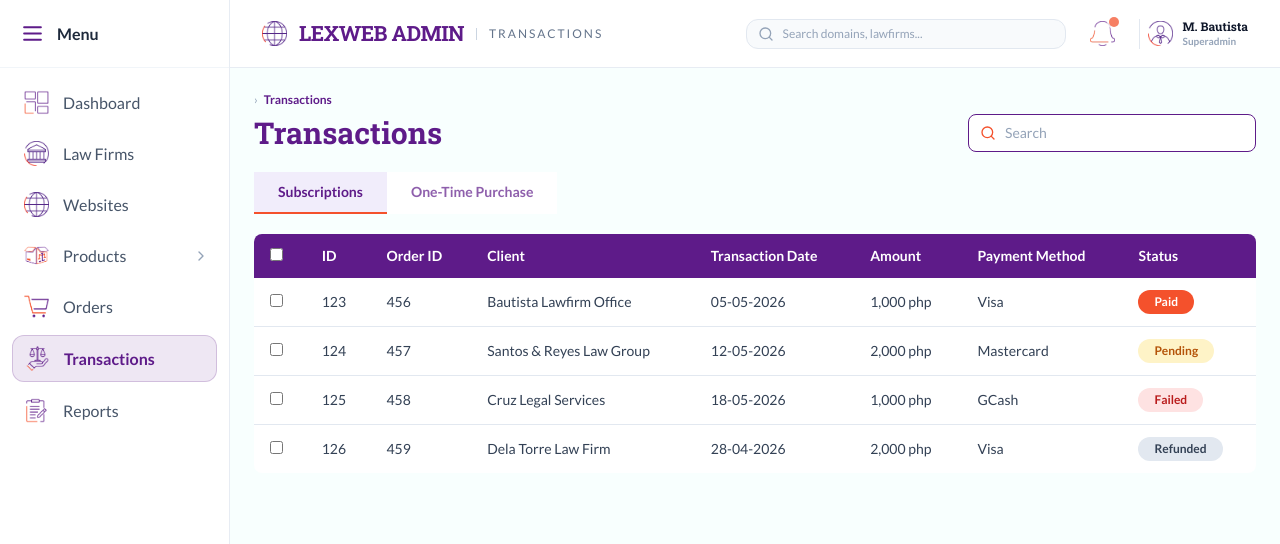
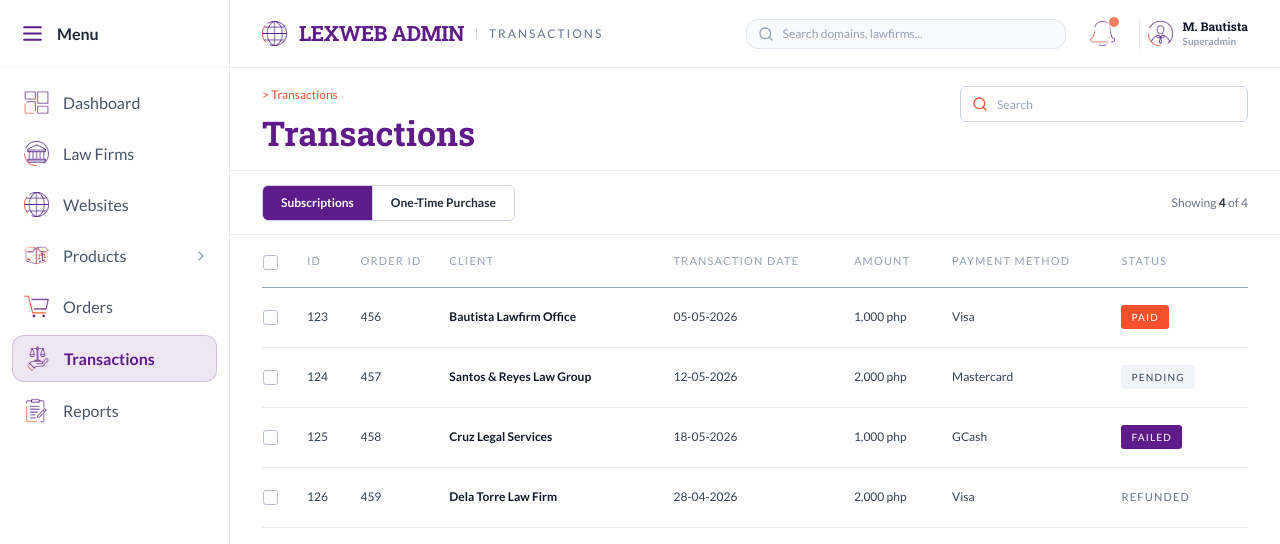
Before and after one commit to gjvlio/lexweb_admin, a React (Vite) app: page /transactions in a window 1280 px wide. Shown: the top 544 px of the page. Built offline with nearby package versions, Linux system fonts and the light colour scheme.

Commit message:
Fixed spacing and font weights

```diff
--- a/src/pages/Transactions/Transactions.jsx
+++ b/src/pages/Transactions/Transactions.jsx
@@ -1,4 +1,5 @@
 import React, { useEffect, useMemo, useState } from 'react'
+import { Link } from 'react-router-dom'
 import { Search } from 'lucide-react'
 import usePagination from '../../hooks/usePagination'
 import TransactionsTab from './components/TransactionsTab'
@@ -10,10 +11,47 @@ import {
   subscriptionTransactions,
 } from './data/transactionsData'
 
+// NOTE: pulled from LawFirmsListData.js so both pages share one palette.
+// If your project already centralizes this (e.g. src/styles/tokens.js),
+// delete this block and import tokens from there instead.
+const tokens = {
+  purple: '#5E1B89',
+  orange: '#F4512C',
+  ink: '#1E293B',
+  muted: '#64748B',
+  faint: '#94A3B8',
+  line: '#E6EAF0',
+  rule: '#94A3B8',
+  bg: '#F8FFFE',
+}
+
 const PAGE_SIZE = 8
 
 // Stable identifier for a row regardless of which tab it's rendered under
 const rowKey = (tab, row) => `${tab}-${row.id}-${row.orderId}`
+
+function CheckBox({ checked, onChange, label }) {
+  return (
+    <button
+      type="button"
+      role="checkbox"
+      aria-checked={checked}
+      aria-label={label}
+      onClick={onChange}
+      className="w-[15px] h-[15px] rounded-[3px] flex items-center justify-center transition-colors cursor-pointer"
+      style={{
+        border: `1px solid ${checked ? tokens.purple : '#B6BECB'}`,
+        background: checked ? tokens.purple : '#FFFFFF',
+      }}
+    >
+      {checked && (
+        <svg width="9" height="9" viewBox="0 0 10 10" fill="none">
+          <path d="M1.5 5.2L3.8 7.5L8.5 2.5" stroke="#fff" strokeWidth="1.8" strokeLinecap="round" strokeLinejoin="round" />
+        </svg>
+      )}
+    </button>
+  )
+}
 
 export default function Transactions() {
   const [activeTab, setActiveTab] = useState('subscriptions')
@@ -41,7 +79,6 @@ export default function Transactions() {
     totalPages,
     startIndex,
     endIndex,
-    goToPage,
     nextPage,
     prevPage,
     resetPage,
@@ -92,20 +129,28 @@ export default function Transactions() {
   const clearSelection = () => setSelectedKeys(new Set())
 
   return (
-    <div className="space-y-5">
-      <div className="space-y-1.5">
-        <nav aria-label="Breadcrumb" className="flex items-center gap-1.5 text-xs font-sans">
-          <span className="text-slate-400">&rsaquo;</span>
-          <span className="text-brand-purple font-semibold">Transactions</span>
-        </nav>
-
-        <div className="flex flex-wrap items-center justify-between gap-4">
-          <h1 className="text-3xl font-heading font-bold text-brand-purple leading-tight">
+    <div className="-m-6 bg-white min-h-[calc(100vh-68px)] flex flex-col font-sans">
+      {/* Header Band */}
+      <section style={{ borderBottom: `1px solid ${tokens.line}` }}>
+        <div className="px-4 sm:px-8 pt-[18px] pb-[20px] flex flex-wrap items-start justify-between gap-4">
+          <div>
+            <Link
+              to="/transactions"
+              className="hover:underline block"
+              style={{ fontSize: 12, color: tokens.orange }}
+            >
+              &gt; Transactions
+            </Link>
+            <h1
+              className="font-heading font-bold leading-none mt-[12px]"
+              style={{ fontSize: 34, color: tokens.purple }}
+            >
               Transactions
             </h1>
+          </div>
 
-          <div className="relative w-64 lg:w-72">
-            <Search className="pointer-events-none absolute left-3 top-1/2 h-4 w-4 -translate-y-1/2 text-brand-orange" />
+          <div className="relative w-full sm:w-64 lg:w-72">
+            <Search className="pointer-events-none absolute left-3 top-1/2 h-4 w-4 -translate-y-1/2" style={{ color: tokens.orange }} />
             <input
               type="search"
               value={query}
@@ -115,16 +160,23 @@ export default function Transactions() {
               }}
               placeholder="Search"
               aria-label="Search transactions"
-              className="w-full rounded-lg border border-brand-purple bg-white py-2 pl-9 pr-3 text-sm text-slate-800 placeholder-slate-400 focus:outline-none focus:ring-2 focus:ring-brand-purple"
+              className="w-full rounded-[6px] h-[36px] border border-slate-300 bg-white pl-9 pr-3 text-xs text-slate-800 placeholder-slate-400 focus:outline-none focus:ring-2"
+              style={{ '--tw-ring-color': tokens.purple }}
             />
           </div>
         </div>
-      </div>
+      </section>
 
-      <div className="flex">
+      {/* Filter and Control Bar */}
+      <section
+        className="px-4 sm:px-8 min-h-[64px] py-3 flex flex-wrap items-center justify-between gap-x-4 gap-y-3"
+        style={{ borderBottom: `1px solid ${tokens.line}` }}
+      >
+        <div className="flex rounded-[6px] overflow-hidden shrink-0 border border-slate-300">
           <TransactionsTab
             name="Subscriptions"
             isActive={activeTab === 'subscriptions'}
+            isFirst
             onClick={() => handleTabClick('subscriptions')}
           />
           <TransactionsTab
@@ -134,46 +186,55 @@ export default function Transactions() {
           />
         </div>
 
-      {selectedKeys.size > 0 && (
-        <div className="flex items-center justify-between rounded-lg bg-[#F1EDFB] px-4 py-2.5">
-          <p className="text-sm font-semibold text-brand-purple">
+        {selectedKeys.size > 0 ? (
+          <div className="flex items-center gap-4">
+            <p className="text-xs font-semibold" style={{ color: tokens.purple }}>
               {selectedKeys.size} selected
             </p>
             <button
               type="button"
               onClick={clearSelection}
-            className="text-sm font-semibold text-brand-purple hover:underline"
+              className="text-xs font-semibold hover:underline"
+              style={{ color: tokens.purple }}
             >
               Clear selection
             </button>
           </div>
+        ) : (
+          <span className="shrink-0 text-xs text-slate-500">
+            Showing <strong style={{ color: tokens.ink }}>{visibleRows.length}</strong> of {filteredRows.length}
+          </span>
         )}
+      </section>
 
-      <div className="overflow-hidden rounded-lg">
-        <table className="w-full border-collapse">
+      {/* Transactions Table */}
+      <section className="px-4 sm:px-8 flex-1 overflow-x-auto">
+        <table className="w-full border-collapse text-left">
           <thead>
-            <tr className="bg-brand-purple text-left text-sm font-bold text-white">
-              <th className="px-4 py-3">
-                <input
-                  type="checkbox"
-                  className="accent-white"
+            <tr style={{ borderBottom: `1px solid ${tokens.rule}` }}>
+              <th className="text-left align-middle h-[52px] pt-[4px] w-[44px]">
+                <CheckBox
                   checked={allVisibleSelected}
-                  ref={(el) => {
-                    if (el) el.indeterminate = !allVisibleSelected && someVisibleSelected
-                  }}
                   onChange={toggleSelectAllVisible}
-                  aria-label="Select all visible transactions"
+                  label="Select all visible transactions"
                 />
+                {someVisibleSelected && !allVisibleSelected && (
+                  <span className="sr-only">Some rows selected</span>
+                )}
               </th>
               {activeTable.columns.map((col) => (
-                <th key={col.key} className="px-4 py-3">
+                <th
+                  key={col.key}
+                  className="align-middle h-[52px] font-sans uppercase text-[11px] tracking-[1.2px] whitespace-nowrap text-left"
+                  style={{ color: tokens.faint, fontWeight: 400 }}
+                >
                   {col.label}
                 </th>
               ))}
             </tr>
           </thead>
 
-          <tbody className="bg-white">
+          <tbody>
             {visibleRows.length > 0 ? (
               visibleRows.map((row) => (
                 <TransactionRow
@@ -186,57 +247,41 @@ export default function Transactions() {
               ))
             ) : (
               <tr>
-                <td colSpan={activeTable.columns.length + 1} className="px-4 py-16 text-center text-sm text-slate-500">
+                <td colSpan={activeTable.columns.length + 1} className="px-4 py-16 text-center text-xs text-slate-500">
                   No transactions match &ldquo;{query}&rdquo;
                 </td>
               </tr>
             )}
           </tbody>
         </table>
-      </div>
+      </section>
 
+      {/* Pagination Bar */}
       {totalPages > 1 && (
-        <div className="flex items-center justify-between px-1 py-2">
-          <p className="text-sm text-slate-500">
-            Page {currentPage} of {totalPages}
-          </p>
-
-          <div className="flex items-center gap-2">
+        <section
+          className="px-4 sm:px-8 h-[68px] flex items-center justify-between"
+          style={{ borderTop: `1px solid ${tokens.rule}`, marginTop: -1 }}
+        >
+          <span className="text-xs text-slate-500">Page {currentPage} of {totalPages}</span>
+          <div className="flex rounded-[6px] overflow-hidden border border-slate-300">
             <button
               type="button"
               onClick={prevPage}
               disabled={!hasPrevPage}
-              className="rounded border px-3 py-2 text-sm disabled:opacity-40"
+              className="h-[32px] px-[16px] bg-white text-xs hover:bg-slate-50 disabled:opacity-40 cursor-pointer"
             >
               Previous
             </button>
-
-            {Array.from({ length: totalPages }, (_, index) => {
-              const page = index + 1
-              return (
-                <button
-                  key={page}
-                  type="button"
-                  onClick={() => goToPage(page)}
-                  className={`rounded border px-3 py-2 text-sm ${
-                    currentPage === page ? 'bg-brand-purple text-white' : ''
-                  }`}
-                >
-                  {page}
-                </button>
-              )
-            })}
-
             <button
               type="button"
               onClick={nextPage}
               disabled={!hasNextPage}
-              className="rounded border px-3 py-2 text-sm disabled:opacity-40"
+              className="h-[32px] px-[16px] bg-white text-xs hover:bg-slate-50 disabled:opacity-40 border-l border-slate-300 cursor-pointer"
             >
               Next
             </button>
           </div>
-        </div>
+        </section>
       )}
     </div>
   )
--- a/src/pages/Transactions/components/StatusBadge.jsx
+++ b/src/pages/Transactions/components/StatusBadge.jsx
@@ -1,18 +1,51 @@
 import React from 'react'
 
-const STATUS_STYLES = {
-  Paid: 'bg-brand-orange text-white',
-  Pending: 'bg-amber-100 text-amber-700',
-  Failed: 'bg-red-100 text-red-700',
-  Refunded: 'bg-slate-200 text-slate-700',
+const tokens = {
+  purple: '#5E1B89',
+  orange: '#F4512C',
+  muted: '#64748B',
 }
 
+// Mirrors LawFirms' StatusCell: understated text for the neutral/default state,
+// a light slate pill for "in progress" states, and a solid purple pill reserved
+// for the negative/blocking state. "Paid" keeps the brand-orange fill since it's
+// the metric worth drawing the eye to (same role orange plays as the accent in
+// the Law Firms summary cards).
 export default function StatusBadge({ status }) {
-  const style = STATUS_STYLES[status] || 'bg-slate-200 text-slate-700'
+  if (status === 'Refunded') {
+    return (
+      <span className="font-sans uppercase text-[11px] tracking-[1.2px]" style={{ color: tokens.muted }}>
+        Refunded
+      </span>
+    )
+  }
 
+  if (status === 'Pending') {
+    return (
+      <span className="inline-block font-sans uppercase rounded-[3px] px-[10px] py-[4px] text-[10px] tracking-[1.2px] bg-slate-100 text-slate-700">
+        Pending
+      </span>
+    )
+  }
+
+  if (status === 'Failed') {
+    return (
+      <span
+        className="inline-block font-sans uppercase rounded-[3px] px-[10px] py-[4px] text-[10px] tracking-[1.2px] text-white"
+        style={{ background: tokens.purple }}
+      >
+        Failed
+      </span>
+    )
+  }
+
+  // Paid (default)
   return (
-    <span className={`inline-flex items-center justify-center rounded-full px-4 py-1 text-xs font-semibold ${style}`}>
-      {status}
+    <span
+      className="inline-block font-sans uppercase rounded-[3px] px-[10px] py-[4px] text-[10px] tracking-[1.2px] text-white"
+      style={{ background: tokens.orange }}
+    >
+      Paid
     </span>
   )
 }
--- a/src/pages/Transactions/components/TransactionRow.jsx
+++ b/src/pages/Transactions/components/TransactionRow.jsx
@@ -1,5 +1,10 @@
 import React from 'react'
 import StatusBadge from './StatusBadge'
+
+const tokens = {
+  purple: '#5E1B89',
+  line: '#E6EAF0',
+}
 
 function dateToString(date) {
   if (!(date instanceof Date)) return date
@@ -8,24 +13,50 @@ function dateToString(date) {
   return `${day}-${month}-${date.getFullYear()}`
 }
 
+function CheckBox({ checked, onChange, label }) {
+  return (
+    <button
+      type="button"
+      role="checkbox"
+      aria-checked={checked}
+      aria-label={label}
+      onClick={onChange}
+      className="w-[15px] h-[15px] rounded-[3px] flex items-center justify-center transition-colors cursor-pointer"
+      style={{
+        border: `1px solid ${checked ? tokens.purple : '#B6BECB'}`,
+        background: checked ? tokens.purple : '#FFFFFF',
+      }}
+    >
+      {checked && (
+        <svg width="9" height="9" viewBox="0 0 10 10" fill="none">
+          <path d="M1.5 5.2L3.8 7.5L8.5 2.5" stroke="#fff" strokeWidth="1.8" strokeLinecap="round" strokeLinejoin="round" />
+        </svg>
+      )}
+    </button>
+  )
+}
+
 export default function TransactionRow({ row, columns, checked, onToggle }) {
   return (
-    <tr className={`border-b border-slate-200 text-sm text-slate-700 last:border-none hover:bg-slate-50 ${checked ? 'bg-[#F1EDFB]/60' : ''}`}>
-      <td className="px-4 py-3">
-        <input
-          type="checkbox"
-          className="accent-brand-purple"
-          checked={checked}
-          onChange={onToggle}
-          aria-label={`Select transaction ${row.id}`}
-        />
+    <tr
+      className="transition-colors hover:bg-slate-50/80"
+      style={{
+        borderBottom: `1px solid ${tokens.line}`,
+        background: checked ? 'rgba(94,27,137,0.04)' : 'transparent',
+      }}
+    >
+      <td className="align-middle h-[60px] w-[44px]" onClick={(e) => e.stopPropagation()}>
+        <CheckBox checked={checked} onChange={onToggle} label={`Select transaction ${row.id}`} />
       </td>
 
       {columns.map((col) => {
         const value = row[col.key]
 
         return (
-          <td key={col.key} className="px-4 py-3">
+          <td
+            key={col.key}
+            className={`align-middle text-xs pr-4 ${col.key === 'client' ? 'font-bold text-slate-900' : 'text-slate-700'}`}
+          >
             {col.key === 'status' ? (
               <StatusBadge status={value} />
             ) : value instanceof Date ? (
--- a/src/pages/Transactions/components/TransactionsTab.jsx
+++ b/src/pages/Transactions/components/TransactionsTab.jsx
@@ -1,15 +1,21 @@
 import React from 'react'
 
-export default function TransactionsTab({ name, isActive, onClick }) {
+const tokens = {
+  purple: '#5E1B89',
+  ink: '#1E293B',
+}
+
+export default function TransactionsTab({ name, isActive, isFirst = false, onClick }) {
   return (
     <button
       type="button"
       onClick={onClick}
-      className={`border-b-2 px-6 py-2.5 text-sm font-bold transition-colors ${
-        isActive
-          ? 'border-brand-orange bg-[#F1EDFB] text-brand-purple'
-          : 'border-transparent bg-white text-brand-purple/70 hover:text-brand-purple'
-      }`}
+      className="h-[34px] px-3 sm:px-[18px] transition-colors cursor-pointer text-xs font-semibold"
+      style={{
+        background: isActive ? tokens.purple : '#FFFFFF',
+        color: isActive ? '#FFFFFF' : tokens.ink,
+        borderLeft: isFirst ? 'none' : '1px solid #CBD5E1',
+      }}
     >
       {name}
     </button>
```
Lines whose indentation alone changed are shown as unchanged.
